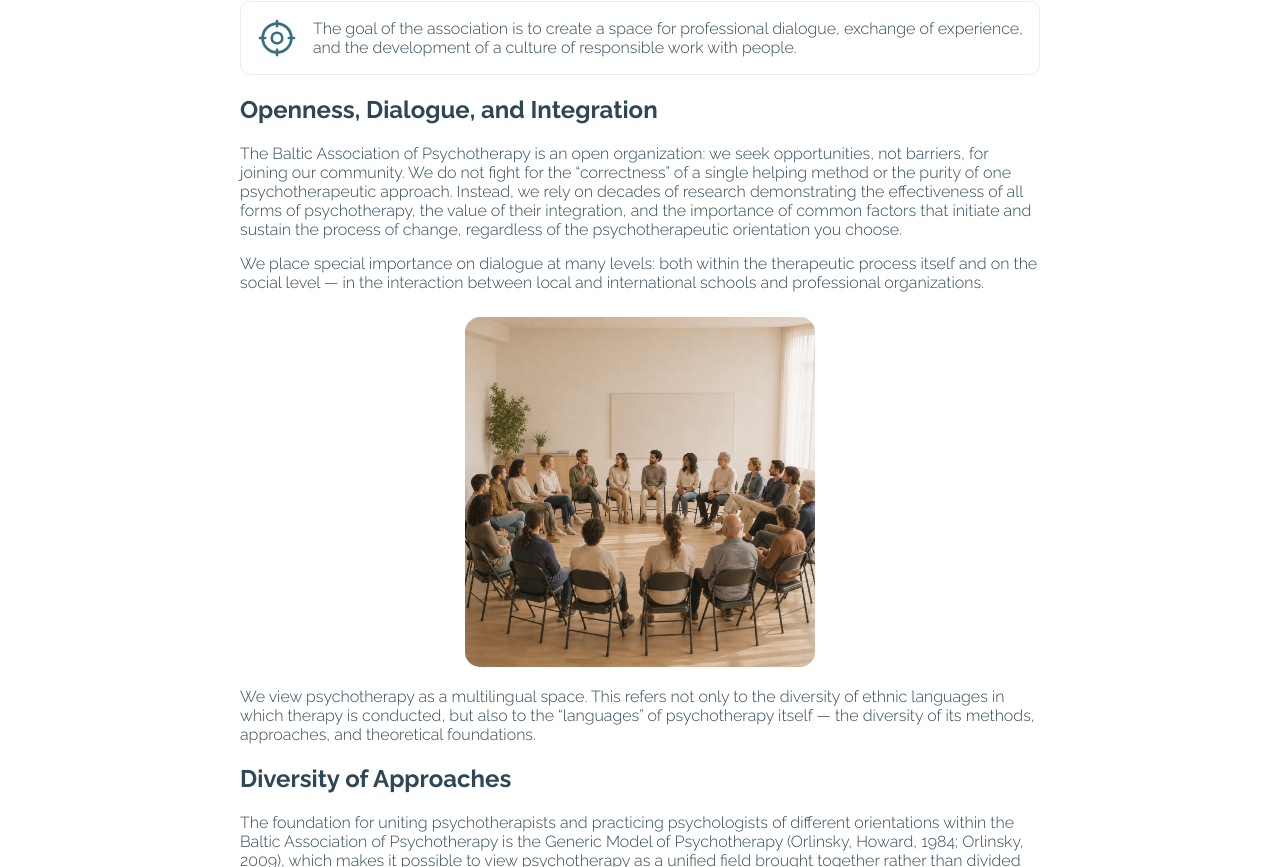
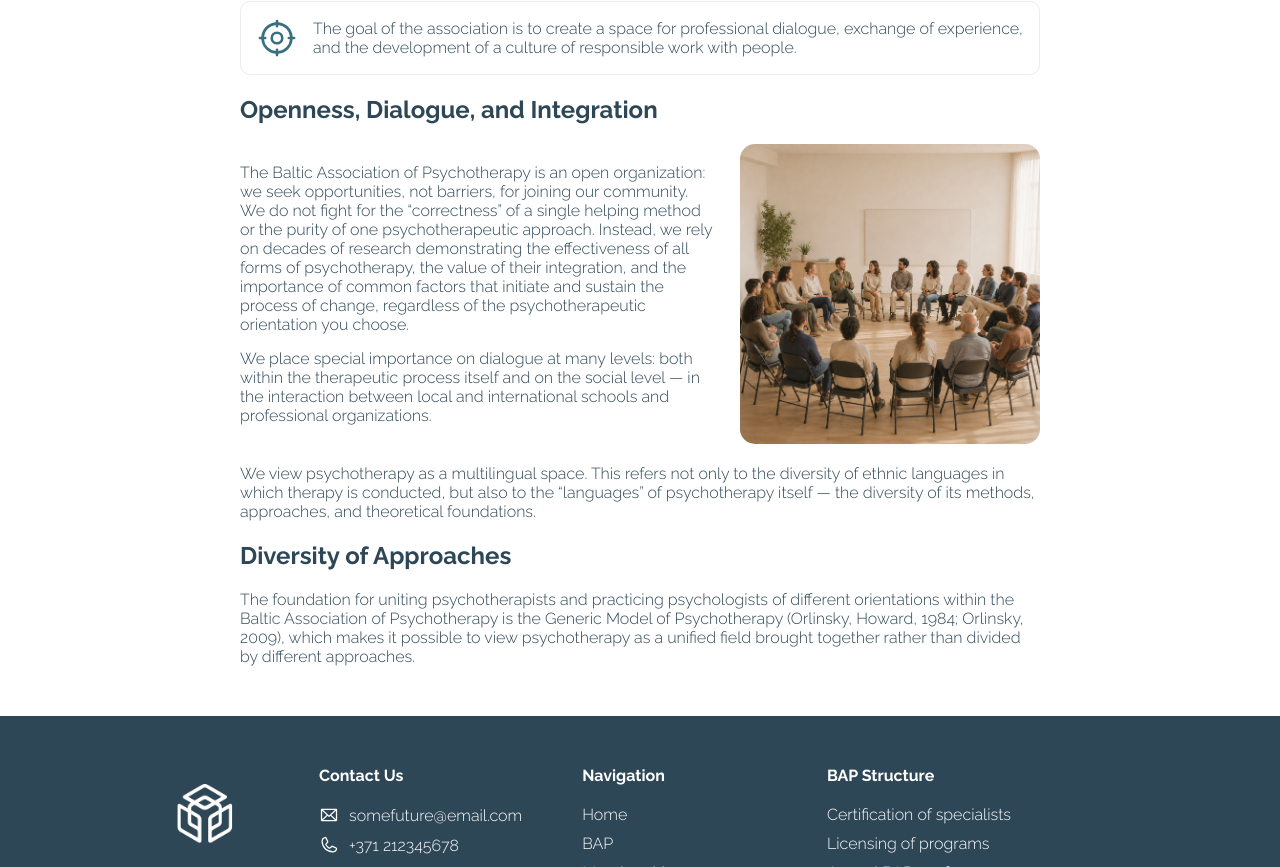
Before and after one commit to orngsoftware/bap-website, a Next.js app: page /en/about in a window 1280 px wide. Shown: the part 724-1591 px from the top of the page. Built offline with nearby package versions, Linux system fonts and the light colour scheme.

Commit message:
fix default button colouring. add margins to landing page.

```diff
--- a/src/app/[locale]/about/page.tsx
+++ b/src/app/[locale]/about/page.tsx
@@ -46,12 +46,12 @@ export default function About() {
                     </div>
                 </div>
                 <h2 style={{alignSelf: "flex-start", margin: 0}}>{t('section3')}</h2>
-                <div className="row wrap-row" style={{gap: 25}}>
+                <div className="row custom-wrap" style={{gap: 25}}>
                     <div className="col" style={{gap: 15}}>
                         <p>{t('text6')}</p>
                         <p>{t('text7')}</p>
                     </div>
-                    <Image alt="Group Therapy" src="/group_therapy.png" width={350} height={350} />
+                    <Image alt="Group Therapy" preload={true} src="/group_therapy.png" width={300} height={300} />
                 </div>
                 <p>{t('text8')}</p>
                 <h2 style={{alignSelf: "flex-start", margin: 0}}>{t('section4')}</h2>
--- a/src/app/[locale]/ethics/page.tsx
+++ b/src/app/[locale]/ethics/page.tsx
@@ -33,7 +33,7 @@ export default function Ethics() {
                         </div>
                     </div>
                 </div>
-                <Image alt="Lecture Image" src="/lecture.png" width={400} height={400} />
+                <Image alt="Lecture Image" preload={true} src="/lecture.png" width={400} height={400} />
             </div>
             <div className="diff-color-bg">
             <h2 style={{ alignSelf: "flex-start" }}>{t('sub-title')}</h2>
--- a/src/app/[locale]/landing.module.css
+++ b/src/app/[locale]/landing.module.css
@@ -19,8 +19,6 @@
     .row {
         flex-direction: column;
         padding: 0px;
-    }
-    .col {
         margin-left: 10px;
         margin-right: 10px;
     }
--- a/src/app/globals.css
+++ b/src/app/globals.css
@@ -67,6 +67,7 @@ button {
   font-family: var(--font-raleway);
   font-size: 1rem;
   cursor: pointer;
+  color: var(--almost-black-color);
   transition: background-color 0.2s;
 }
 
@@ -426,6 +427,10 @@ a:hover {
     display: flex;
   }
 
+  .row.custom-wrap {
+    flex-direction: column;
+  }
+
   .row.cards-row .card {
     width: 95%;
     max-width: 500px;
```
